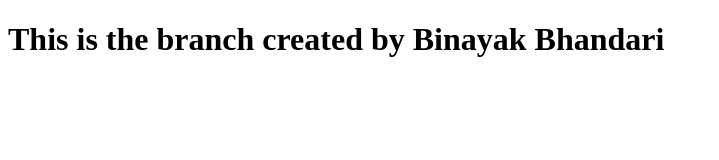
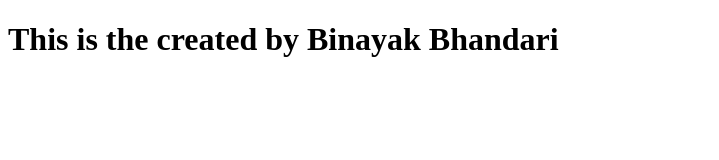
Before and after one commit to binayakbhandari/GitHubWorkshop, a plain HTML site: page index.html in a window 1280 px wide. Shown: the whole page, without its empty margins (0-719 px from the left). Drawn offline with Linux system fonts and the light colour scheme.

Commit message:
Changes made in binayak branch

```diff
--- a/index.html
+++ b/index.html
@@ -6,7 +6,7 @@
     <title>GitHub Workshop</title>
 </head>
 <body>
-    <h1>This is the branch created by Binayak Bhandari</h1>
+    <h1>This is the created by Binayak Bhandari</h1>
 
 </body>
 </html>
```
